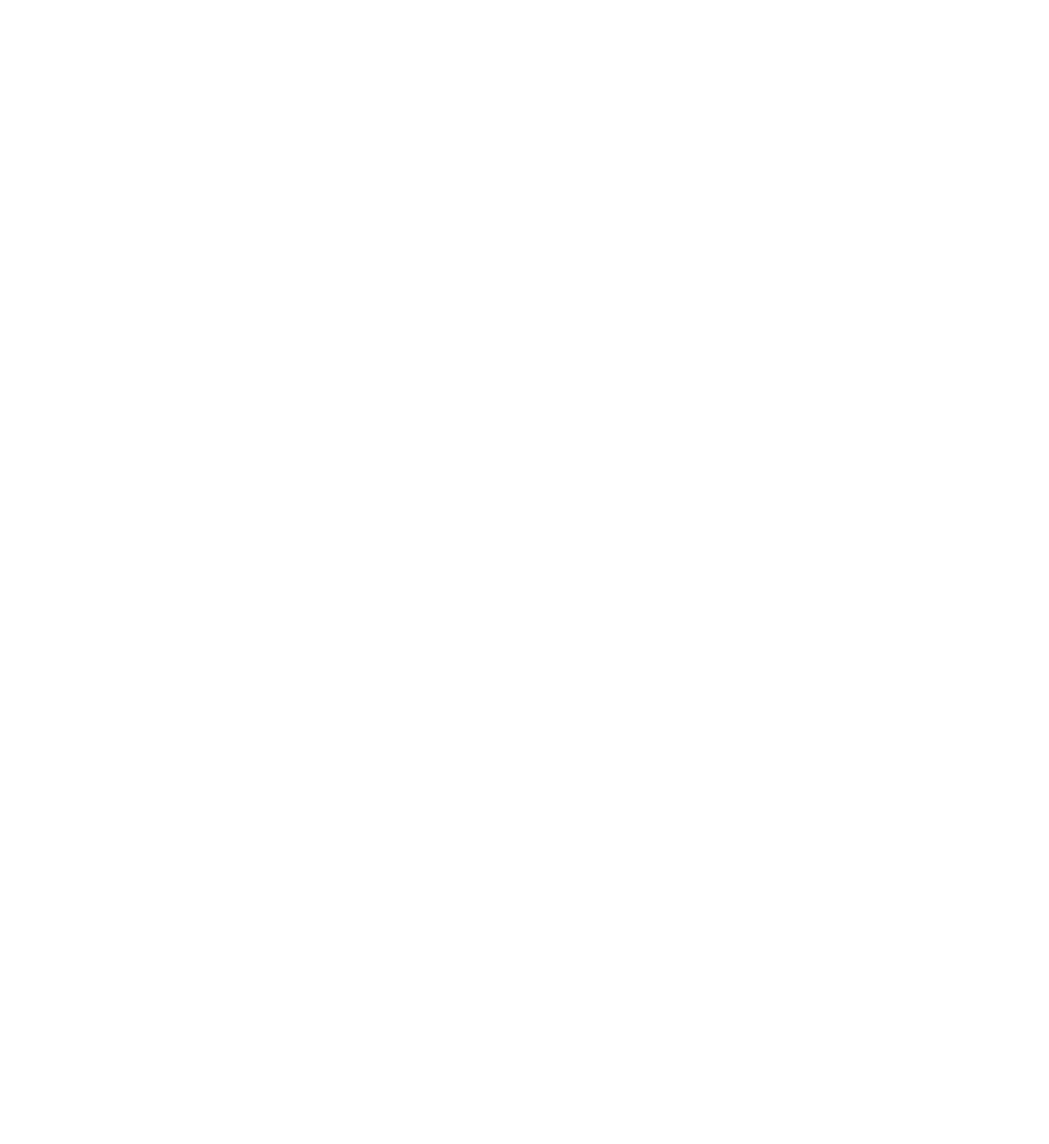
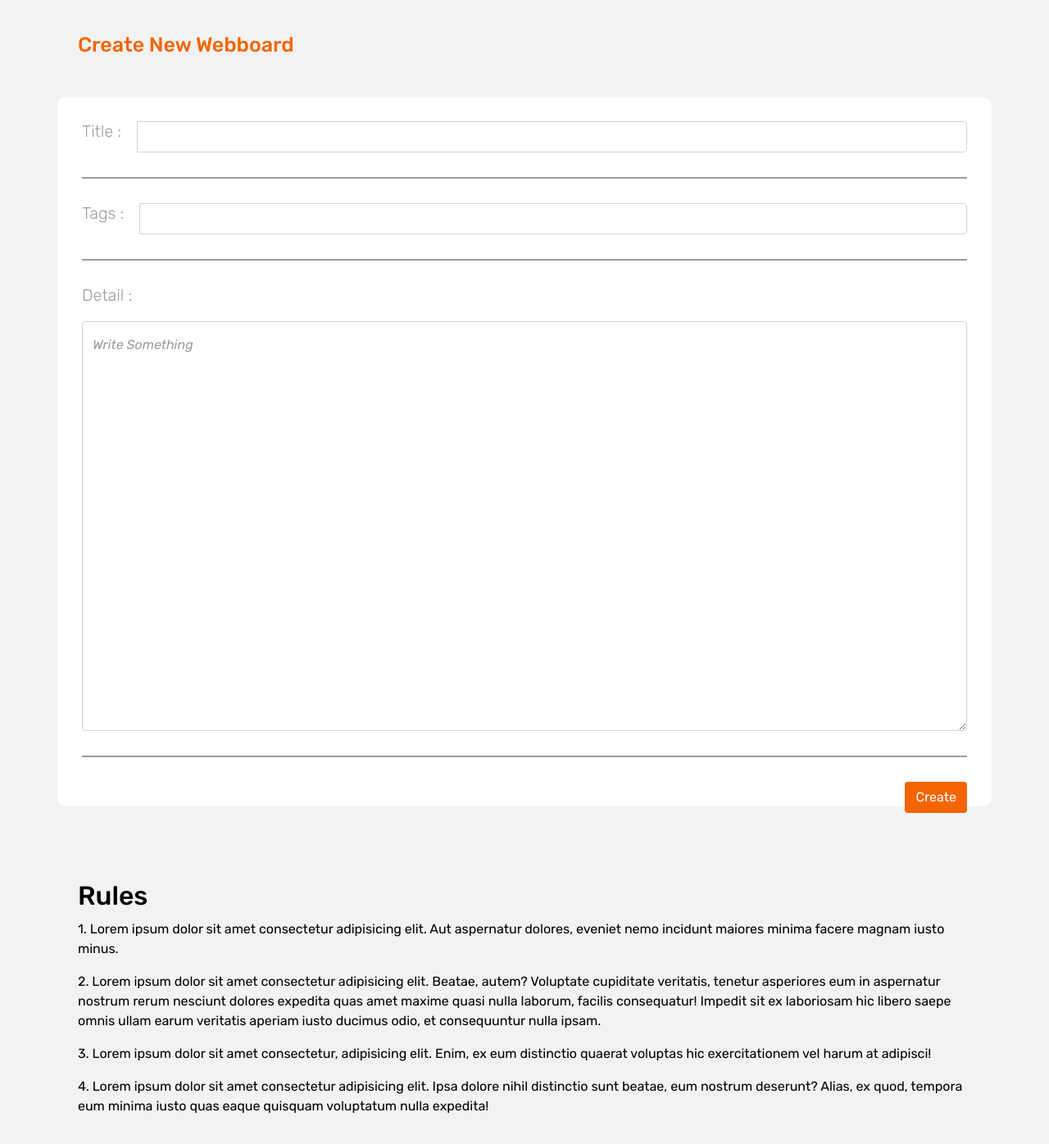
Before and after one commit to witwawit/coach-webboard, a Vue app: page /create in a window 1280 px wide. Shown: the top 1396 px of the page at 82% size. Before the commit the page ends 800 px from the top, so only its background shows below. Built offline with nearby package versions, Linux system fonts and the light colour scheme.

Commit message:
update coach webboard

```diff
--- a/src/App.vue
+++ b/src/App.vue
@@ -1,22 +1,18 @@
 <template>
-  <div id="app">
+  <div>
+    <nav-bar />
     <router-view />
   </div>
 </template>
 
 <script>
+import NavBar from "@/components/NavBar";
 export default {
+  components: {NavBar},
   name: "App",
 };
 </script>
 
-<style>
-#app {
-  font-family: Avenir, Helvetica, Arial, sans-serif;
-  -webkit-font-smoothing: antialiased;
-  -moz-osx-font-smoothing: grayscale;
-  text-align: center;
-  color: #2c3e50;
-  margin-top: 60px;
-}
+<style lang="scss">
+//
 </style>
--- a/src/assets/scss/_variables.scss
+++ b/src/assets/scss/_variables.scss
@@ -1 +1,4 @@
 // color from figma
+
+$primary-color: #f46500;
+$secondary-color: #f2f2f2;
--- a/src/assets/scss/main.scss
+++ b/src/assets/scss/main.scss
@@ -0,0 +1,40 @@
+@import "variables";
+@import "~bootstrap/scss/bootstrap";
+@import url("https://fonts.googleapis.com/css2?family=Rubik:ital,wght@0,300;0,400;0,500;0,600;1,300;1,400;1,500;1,600&display=swap");
+
+* {
+    margin: 0;
+    padding: 0;
+    box-sizing: border-box;
+    text-decoration: none;
+    // text-align: center;
+    font-family: "Rubik";
+}
+body {
+    background: $secondary-color;
+    color: $primary-color;
+}
+.max-width {
+    max-width: 1170px;
+    margin: auto;
+}
+.container {
+    background: #fff;
+    border-radius: 10px;
+    padding: 30px;
+    margin-bottom: 50px;
+}
+h1 {
+    font-size: 25px;
+    padding: 40px;
+}
+.line {
+    width: 100%;
+    height: 2px;
+    background: #9c9c9c;
+    margin-bottom: 30px;
+    margin-top: 30px;
+}
+a {
+    text-decoration: none;
+}
--- /dev/null
+++ b/src/components/NavBar.vue
@@ -0,0 +1,15 @@
+<template>
+    <div>
+
+    </div>
+</template>
+
+<script>
+export default {
+
+}
+</script>
+
+<style scoped>
+
+</style>
--- /dev/null
+++ b/src/components/TagsBox.vue
@@ -0,0 +1,27 @@
+<template>
+  <div class="box">#coach</div>
+</template>
+
+<style scoped>
+.box {
+  background: none;
+  border: 2px solid rgb(98, 98, 98);
+  border-radius: 10px;
+  height: 100px;
+  transition: .3s ease;
+  color: black;
+  margin: 20px;
+  display: flex;
+  justify-content: center;
+  align-items: center;
+  text-transform: uppercase;
+  font-weight: 400;
+  font-size: 20px;
+}
+.box:hover {
+  cursor: pointer;
+  background: #f46500;
+  color: white;
+  border: #f46500;
+}
+</style>
--- a/src/main.js
+++ b/src/main.js
@@ -1,6 +1,7 @@
 import Vue from 'vue'
 import App from './App.vue'
 import router from '@/router'
+import 'boxicons/css/boxicons.min.css'
 
 Vue.config.productionTip = false
 
--- /dev/null
+++ b/src/views/Board.vue
@@ -0,0 +1,36 @@
+<template>
+    <div>
+        <section class="main">
+            <div class="max-width">
+                <div class="container d-flex justify-content-space-between flex-wrap">
+                    <div class="block1">
+                        <div class="pix">
+                            <img src="" alt="">
+                        </div>
+                    </div>
+
+                    <div class="block2">
+                        <h3>Witcher</h3>
+                        <p>witwawit5@gmail.com</p>
+                    </div>
+                    <div class="block3">
+                        <h3>15K Views</h3>
+                        <p>12/12/2012</p>
+                    </div>
+                </div>
+            </div>
+        </section>
+    </div>
+</template>
+
+<script>
+export default {
+
+}
+</script>
+
+<style scoped>
+.container{
+    margin-top: 40px;
+}
+</style>
--- /dev/null
+++ b/src/views/Create.vue
@@ -0,0 +1,112 @@
+<template>
+  <div>
+    <section class="createnew">
+      <div class="max-width">
+        <h1>Create New Webboard</h1>
+        <div class="container">
+          <div class="input-group mb-3">
+            <h3>Title :</h3>
+            <input
+              type="text"
+              class="form-control"
+              aria-label="Sizing example input"
+              aria-describedby="inputGroup-sizing-default"
+            />
+          </div>
+
+          <div class="line"></div>
+
+          <div class="input-group mb-3">
+            <h3>Tags :</h3>
+            <input
+              type="text"
+              class="form-control"
+              aria-label="Sizing example input"
+              aria-describedby="inputGroup-sizing-default"
+            />
+          </div>
+
+          <div class="line"></div>
+
+          <h3>Detail :</h3>
+          <div class="form-floating">
+            <textarea
+              class="form-control"
+              placeholder="Leave a comment here"
+              id="floatingTextarea2"
+              style="height: 500px"
+            ></textarea>
+            <label for="floatingTextarea2">Write Something</label>
+          </div>
+
+          <div class="line"></div>
+
+          <button type="button" class="btn">Create</button>
+        </div>
+
+        <div class="text">
+          <h2>Rules</h2>
+          <p>
+            1. Lorem ipsum dolor sit amet consectetur adipisicing elit. Aut
+            aspernatur dolores, eveniet nemo incidunt maiores minima facere
+            magnam iusto minus.
+          </p>
+          <p>
+            2. Lorem ipsum dolor sit amet consectetur adipisicing elit. Beatae,
+            autem? Voluptate cupiditate veritatis, tenetur asperiores eum in
+            aspernatur nostrum rerum nesciunt dolores expedita quas amet maxime
+            quasi nulla laborum, facilis consequatur! Impedit sit ex laboriosam
+            hic libero saepe omnis ullam earum veritatis aperiam iusto ducimus
+            odio, et consequuntur nulla ipsam.
+          </p>
+          <p>
+            3. Lorem ipsum dolor sit amet consectetur, adipisicing elit. Enim,
+            ex eum distinctio quaerat voluptas hic exercitationem vel harum at
+            adipisci!
+          </p>
+          <p>
+            4. Lorem ipsum dolor sit amet consectetur adipisicing elit. Ipsa
+            dolore nihil distinctio sunt beatae, eum nostrum deserunt? Alias, ex
+            quod, tempora eum minima iusto quas eaque quisquam voluptatum nulla
+            expedita!
+          </p>
+        </div>
+      </div>
+    </section>
+  </div>
+</template>
+
+<script>
+export default {};
+</script>
+
+<style scoped>
+h3 {
+  color: #9c9c9c;
+  font-weight: 300;
+  font-size: 20px;
+  margin-right: 20px;
+}
+.form-floating {
+  margin-top: 20px;
+}
+label {
+  font-style: italic;
+  color: #9c9c9c;
+}
+.btn {
+  background: #f46500;
+  color: white;
+  float: right;
+  /* margin-bottom: 20px; */
+}
+
+.text{
+	color: black;
+	margin-bottom: 50px;
+	padding: 40px;
+}
+h2{
+	margin-bottom: 10px;
+}
+</style>
--- a/src/views/Home.vue
+++ /dev/null
@@ -1,11 +0,0 @@
-<template>
-<div>
-    asdasdasd
-</div>
-</template>
-
-<script>
-export default {
-
-}
-</script>
--- /dev/null
+++ b/src/views/Tags.vue
@@ -0,0 +1,54 @@
+<template>
+  <div>
+    <section class="findtag">
+      <div class="max-width">
+        <div class="container">
+          <h3>Find Your Tags :</h3>
+          <div class="line"></div>
+          <div class="input-group flex-nowrap">
+            <input
+              type="text"
+              class="form-control"
+              placeholder="Type Something"
+              aria-label="Username"
+              aria-describedby="addon-wrapping"
+            />
+          </div>
+        </div>
+
+        <div class="container">
+          <h3>All Tags :</h3>
+          <div class="line"></div>
+          <div class="d-flex justify-content-center flex-wrap">
+            <div
+              v-for="item in 16"
+              :key="`m-${item}`"
+              class="col-6 col-md-4 col-lg-3"
+            >
+              <tags-box></tags-box>
+            </div>
+          </div>
+        </div>
+      </div>
+    </section>
+  </div>
+</template>
+
+<script>
+import TagsBox from "@/components/TagsBox";
+export default {
+  components: { TagsBox },
+};
+</script>
+
+<style scoped>
+.container {
+  margin-top: 40px;
+}
+.line {
+  margin-bottom: 0;
+}
+input {
+  border: none;
+}
+</style>
```
Also changed, not shown: src/router/index.js (+7 -1 lines).
